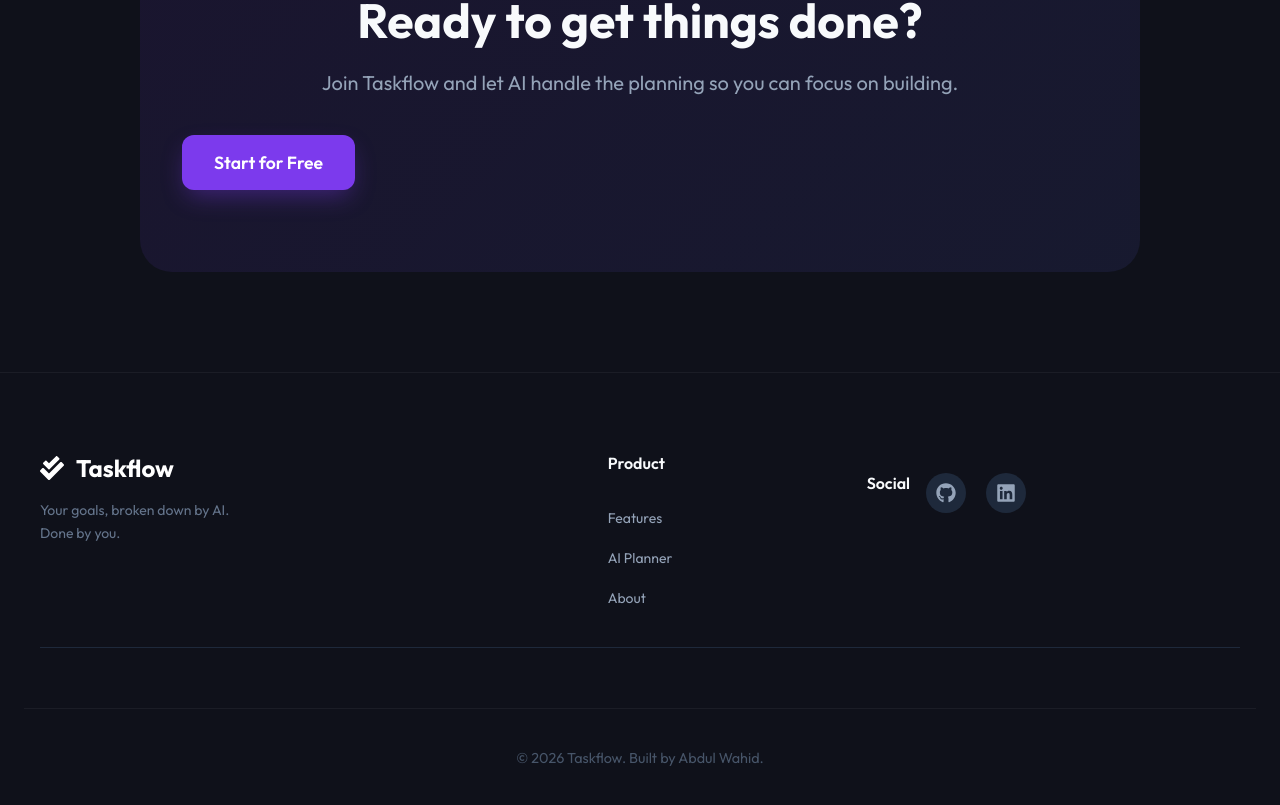
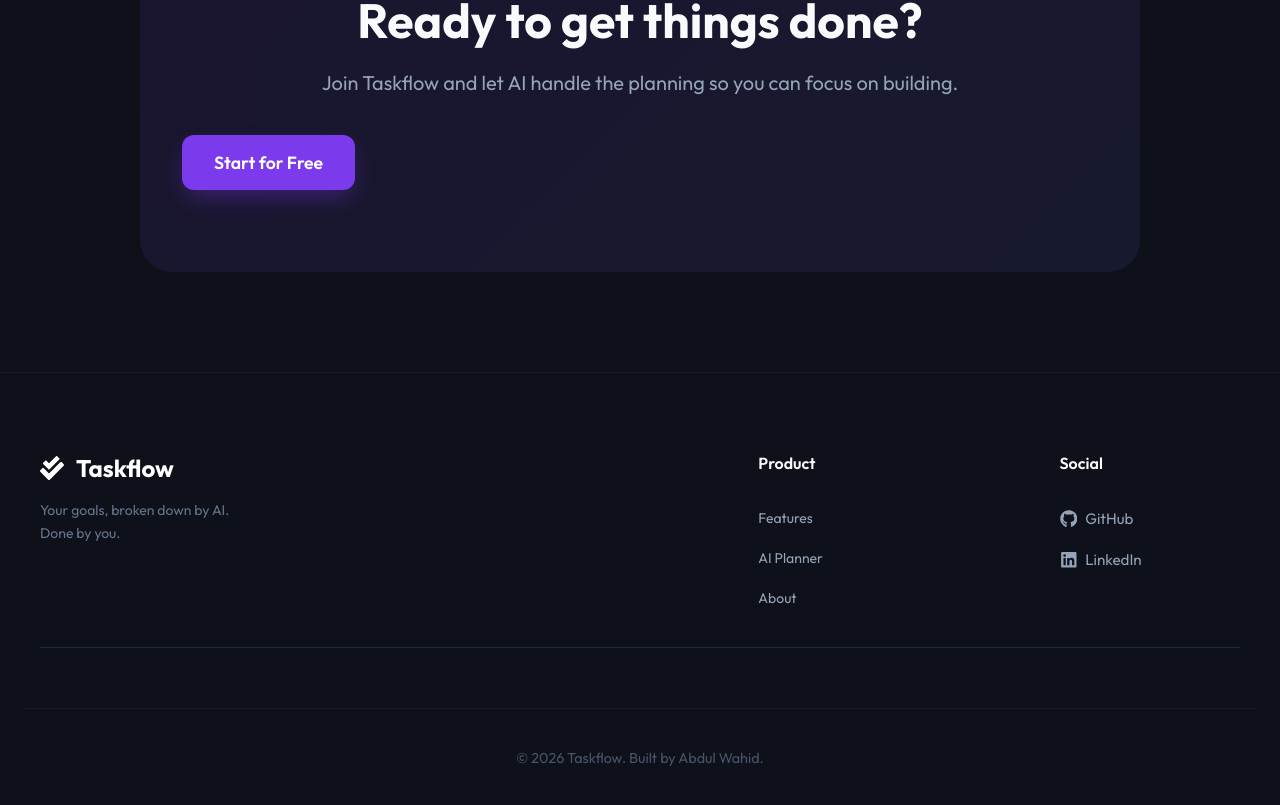
Before and after one commit to AbdulWaihd/Mern-Todo, a React app in the folder frontend/: page / in a window 1280 px wide. Shown: the part 2586-3391 px from the top of the page. Built offline with nearby package versions, Linux system fonts and the light colour scheme; the HTML template or start-up script is replaced by a standard one.

Commit message:
Update: Refined footer social links and brand profiles

```diff
--- a/frontend/src/pages/LandingPage.css
+++ b/frontend/src/pages/LandingPage.css
@@ -372,17 +372,26 @@
 
 .social-icons {
     display: flex;
-    gap: 20px;
-    font-size: 1.5rem;
+    flex-direction: column;
+    gap: 12px;
 }
 
 .social-icons a {
+    display: flex;
+    align-items: center;
+    gap: 8px;
+    font-size: 0.95rem;
     color: #94a3b8;
+    text-decoration: none;
     transition: 0.2s;
 }
 
 .social-icons a:hover {
     color: #7c3aed;
+}
+
+.social-icons svg {
+    font-size: 1.1rem;
 }
 
 .footer-bottom {
--- a/frontend/src/pages/LandingPage.jsx
+++ b/frontend/src/pages/LandingPage.jsx
@@ -160,12 +160,12 @@ const LandingPage = () => {
                             <Link to="/signup">AI Planner</Link>
                             <a href="#">About</a>
                         </div>
-                    </div>
-                    <div className="footer-social">
-                        <h4>Social</h4>
-                        <div className="social-icons">
-                            <a href="https://github.com" target="_blank" rel="noreferrer"><FaGithub /></a>
-                            <a href="https://linkedin.com" target="_blank" rel="noreferrer"><FaLinkedin /></a>
+                        <div className="link-group">
+                            <h4>Social</h4>
+                            <div className="social-icons">
+                                <a href="https://github.com/AbdulWaihd" target="_blank" rel="noreferrer"><FaGithub /> GitHub</a>
+                                <a href="https://linkedin.com/in/abdulwahid02" target="_blank" rel="noreferrer"><FaLinkedin /> LinkedIn</a>
+                            </div>
                         </div>
                     </div>
                 </div>
```
